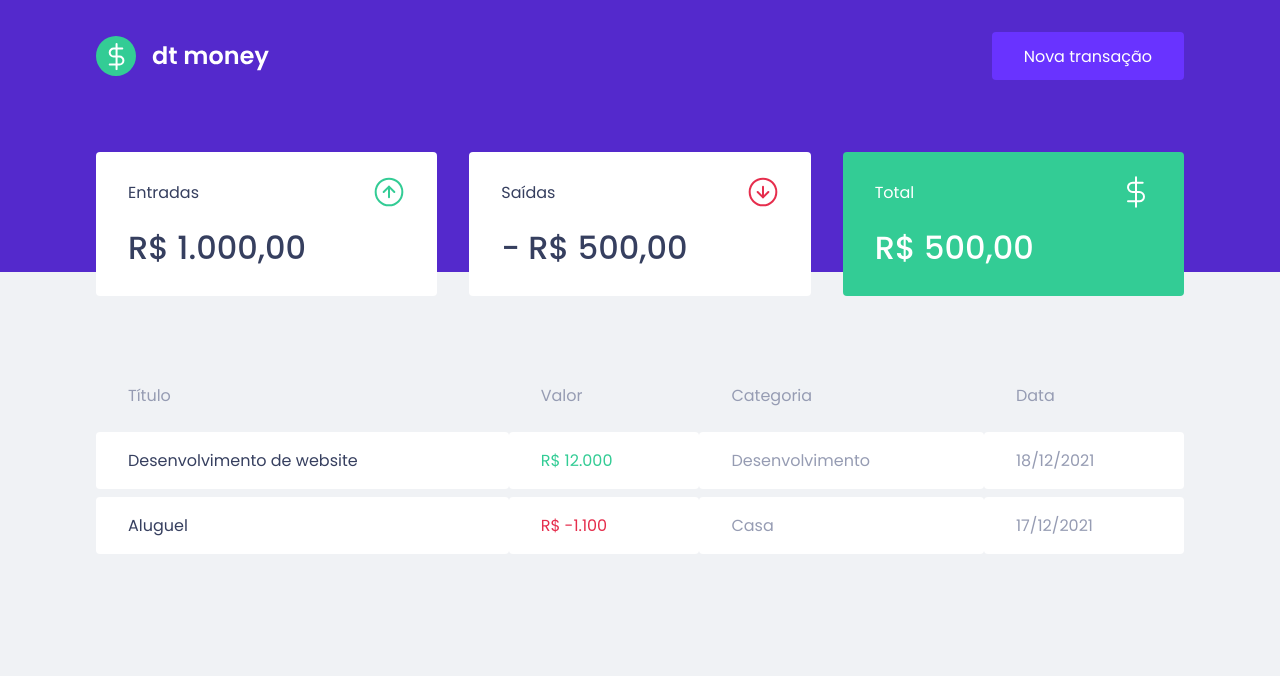
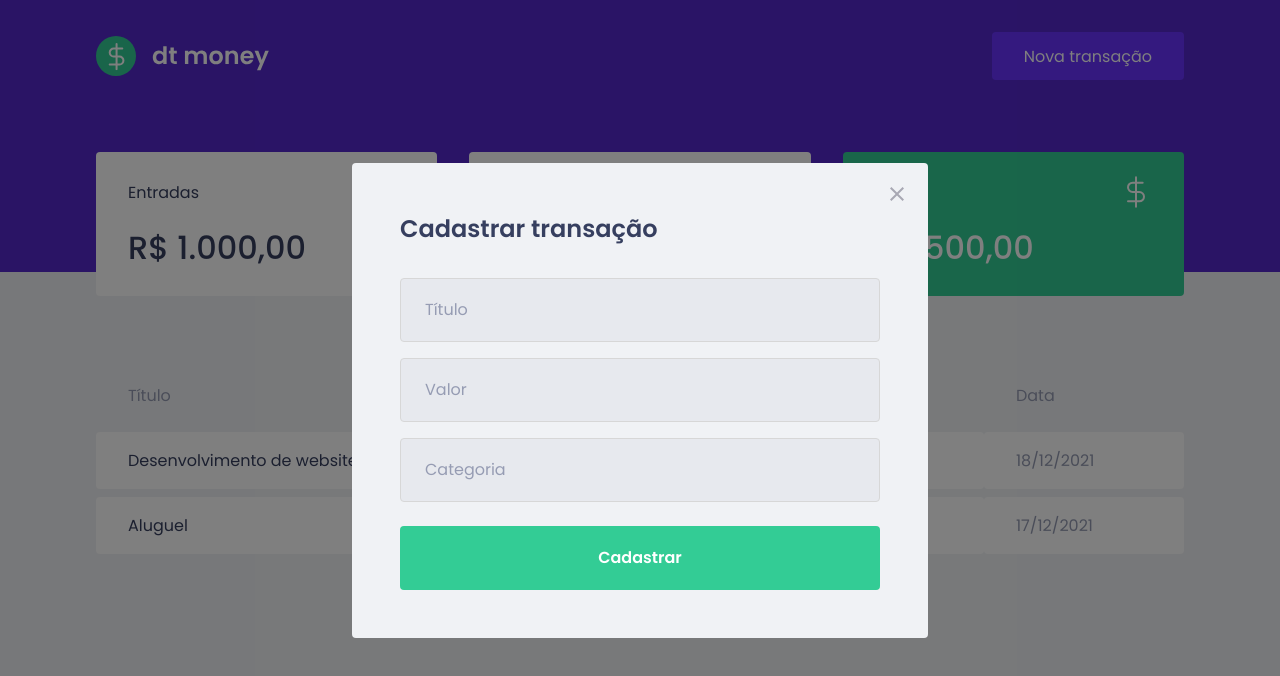
Before and after one commit to luizsandoval/dtmoney, a React (Create React App) app: page / in a window 1280 px wide. Both pictures are taken after a click on the button "Nova transação". Shown: the top 676 px of the page. Built offline with nearby package versions, Linux system fonts and the light colour scheme; no server answers; what miragejs would draw is missing.

Commit message:
chore: adds NewTransactionModal component

```diff
--- a/package.json
+++ b/package.json
@@ -7,6 +7,7 @@
         "miragejs": "^0.1.43",
         "react": "^17.0.2",
         "react-dom": "^17.0.2",
+        "react-modal": "^3.14.4",
         "react-scripts": "4.0.3",
         "styled-components": "^5.3.3",
         "web-vitals": "^1.0.1"
@@ -19,6 +20,7 @@
         "@types/node": "^12.0.0",
         "@types/react": "^17.0.0",
         "@types/react-dom": "^17.0.0",
+        "@types/react-modal": "^3.13.1",
         "@types/styled-components": "^5.1.18",
         "typescript": "^4.1.2"
     },
--- a/src/App.tsx
+++ b/src/App.tsx
@@ -1,8 +1,12 @@
+import { useState } from 'react';
+import ReactModal from 'react-modal';
 import { createServer } from 'miragejs';
-import { GlobalStyle } from './styles/global';
 
 import { Header } from './components/Header';
 import { Dashboard } from './components/Dashboard';
+import { NewTransactionModal } from './components/NewTransactionModal';
+
+import { GlobalStyle } from './styles/global';
 
 createServer({
     routes() {
@@ -23,11 +27,29 @@
     },
 });
 
+ReactModal.setAppElement('#root');
+
 export function App() {
+    const [isNewTransactionModalOpen, setIsNewTransactionModalOpen] =
+        useState(false);
+
+    function handleOpenNewTransactionModal() {
+        setIsNewTransactionModalOpen(true);
+    }
+
+    function handleCloseNewTransactionModal() {
+        setIsNewTransactionModalOpen(false);
+    }
+
     return (
         <>
-            <Header />
+            <Header onOpenNewTransactionModal={handleOpenNewTransactionModal} />
             <Dashboard />
+
+            <NewTransactionModal
+                isOpen={isNewTransactionModalOpen}
+                onRequestClose={handleCloseNewTransactionModal}
+            />
             <GlobalStyle />
         </>
     );
--- a/src/components/Header/index.tsx
+++ b/src/components/Header/index.tsx
@@ -2,12 +2,18 @@
 
 import { Container, Content } from './styles';
 
-export function Header() {
+interface HeaderProps {
+    onOpenNewTransactionModal(): void;
+}
+
+export function Header({ onOpenNewTransactionModal }: HeaderProps) {
     return (
         <Container>
             <Content>
                 <img src={logoImg} alt='dt money logo' />
-                <button type='button'>Nova transação</button>
+                <button type='button' onClick={onOpenNewTransactionModal}>
+                    Nova transação
+                </button>
             </Content>
         </Container>
     );
--- /dev/null
+++ b/src/components/NewTransactionModal/index.tsx
@@ -0,0 +1,39 @@
+import ReactModal from 'react-modal';
+
+import closeImg from '../../assets/close.svg';
+
+import { Container } from './styles';
+
+interface NewTransactionModalProps {
+    isOpen: boolean;
+    onRequestClose(): void;
+}
+export function NewTransactionModal({
+    isOpen,
+    onRequestClose,
+}: NewTransactionModalProps) {
+    return (
+        <ReactModal
+            isOpen={isOpen}
+            onRequestClose={onRequestClose}
+            className='react-modal-content'
+            overlayClassName='react-modal-overlay'
+        >
+            <button
+                type='button'
+                className='react-modal-close'
+                onClick={onRequestClose}
+            >
+                <img src={closeImg} alt='Fechar modal' />
+            </button>
+
+            <Container>
+                <h2>Cadastrar transação</h2>
+                <input placeholder='Título' />
+                <input type='number' placeholder='Valor' />
+                <input placeholder='Categoria' />
+                <button type='submit'>Cadastrar</button>
+            </Container>
+        </ReactModal>
+    );
+}
--- /dev/null
+++ b/src/components/NewTransactionModal/styles.ts
@@ -0,0 +1,53 @@
+import styled from 'styled-components';
+
+export const Container = styled.form`
+    h2 {
+        color: var(--text-title);
+        font-size: 1.5rem;
+        margin-bottom: 2rem;
+    }
+
+    input {
+        width: 100%;
+        height: 4rem;
+        padding: 0 1.5rem;
+
+        background: #e7e9ee;
+
+        border: 1px solid #d7d7d7;
+        border-radius: 0.25rem;
+
+        font-weight: 400;
+        font-size: 1rem;
+
+        &::placeholder {
+            color: var(--text-body);
+        }
+
+        & + input {
+            margin-top: 1rem;
+        }
+    }
+
+    button[type="submit"] {
+        width: 100%;
+        height: 4rem;
+        padding: 0 1.5rem;
+        margin-top: 1.5rem;
+
+        color: #fff;
+        background: var(--green);
+
+        border: 0;
+        border-radius: 0.25rem;
+
+        font-size: 1rem;
+        font-weight: 600;
+
+        transition: filter 0.2s;
+
+        &:hover {
+            filter: brightness(0.9);
+        }
+    }
+`;
--- a/src/styles/global.ts
+++ b/src/styles/global.ts
@@ -50,4 +50,43 @@
         opacity: 0.6;
         cursor: not-allowed;
     }
+
+    .react-modal-overlay {
+        background: rgba(0,0,0, 0.5);
+
+        position: fixed;
+        top: 0;
+        bottom: 0;
+        right: 0;
+        left: 0;
+
+        display:flex;
+        align-items: center;
+        justify-content: center;
+    }
+
+    .react-modal-content {
+        width: 100%;
+        max-width: 576px;
+
+        background: var(--background);
+        padding: 3rem;
+        position: relative;
+        border-radius: 0.25rem;
+
+        & .react-modal-close {
+            top: 1.5rem;
+            right: 1.5rem;
+            position: absolute;
+
+            border: 0;
+            background: transparent;
+
+            transition: filter 0.2s;
+
+            &:hover {
+                filter: brightness(0.8);
+            }
+        }
+    }
 `;
```
Also changed, not shown: 1 other file (tests, documents, lock files or other folders).
